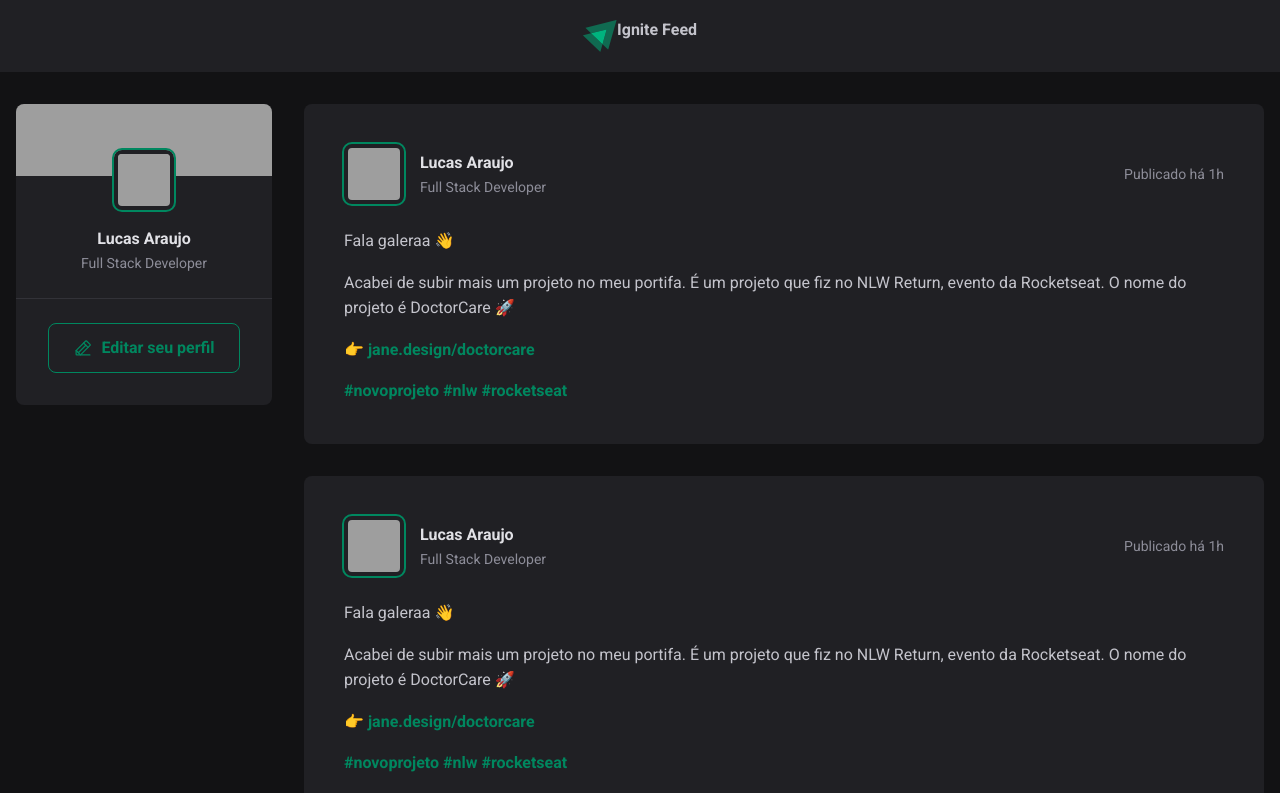
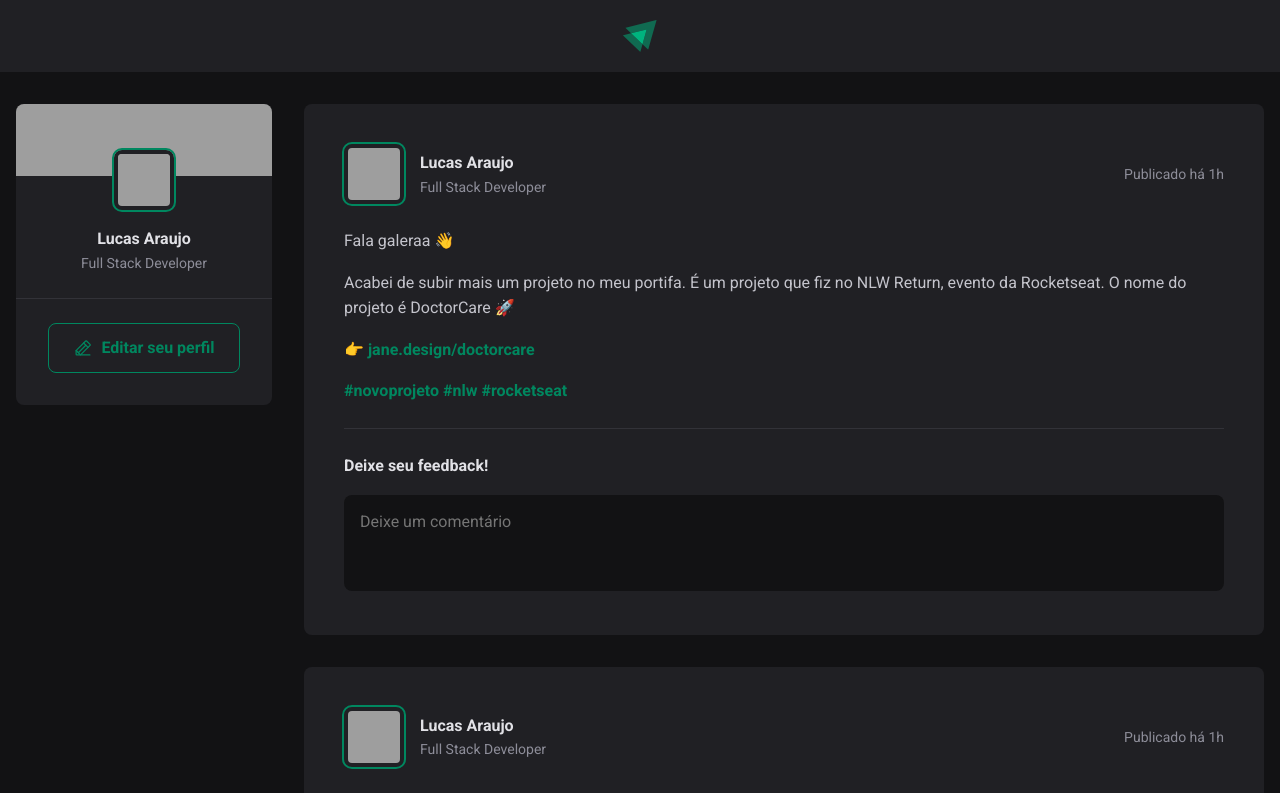
Before and after one commit to Lucas-Araujo15/ignite_feed, a React (Vite) app: page / in a window 1280 px wide. Shown: the top 793 px of the page. Built offline with nearby package versions, Linux system fonts and the light colour scheme; grey boxes are pictures that could not be loaded.

Commit message:
feat: adiciona formulário de comentários

```diff
--- a/src/components/Header.jsx
+++ b/src/components/Header.jsx
@@ -6,7 +6,7 @@
   return (
     <header className={styles.header}>
       <img src={igniteLogo} alt="Logotipo do Ignite" />
-      <strong>Ignite Feed</strong>
+      {/* <strong>Ignite Feed</strong> */}
     </header>
   )
 }
--- a/src/components/Post.jsx
+++ b/src/components/Post.jsx
@@ -29,15 +29,22 @@
         </p>
 
         <p>
-          👉{' '}<a href='#'>jane.design/doctorcare</a>
+          👉 <a href='#'>jane.design/doctorcare</a>
         </p>
 
         <p>
-          <a href='#'>#novoprojeto</a>{' '}
-          <a href='#'>#nlw</a>{' '}
+          <a href='#'>#novoprojeto</a> <a href='#'>#nlw</a>{' '}
           <a href='#'>#rocketseat</a>
         </p>
       </div>
+
+      <form className={styles.commentForm}>
+        <strong>Deixe seu feedback!</strong>
+        <textarea placeholder='Deixe um comentário' />
+        <footer>
+          <button type='submit'>Publicar</button>
+        </footer>
+      </form>
     </article>
   )
 }
--- a/src/components/Post.module.css
+++ b/src/components/Post.module.css
@@ -65,3 +65,55 @@
     color: var(--gray-400);
     line-height: 1.6;
 }
+
+.commentForm {
+    width: 100%;
+    margin-top: 1.5rem;
+    padding-top: 1.5rem;
+    border-top: 1px solid var(--gray-600);
+}
+
+.commentForm>strong {
+    line-height: 1.6;
+    color: var(--gray-100);
+}
+
+.commentForm textarea {
+    width: 100%;
+    background: var(--gray-900);
+    border: 0;
+    resize: none;
+    height: 6rem;
+    padding: 1rem;
+    border-radius: 8px;
+    color: var(--gray-100);
+    line-height: 1.4;
+    margin-top: 1rem;
+}
+
+.commentForm footer {
+    visibility: hidden;
+    max-height: 0;
+}
+
+.commentForm:focus-within footer{
+    visibility: visible;
+    max-height: none;
+}
+
+.commentForm button[type=submit] {
+    padding: 1rem 1.5rem;
+    margin-top: 1rem;
+    border-radius: 8px;
+    border: 0;
+    background: var(--green-500);
+    color: var(--white);
+    font-weight: bold;
+    cursor: pointer;
+
+    transition: background-color 0.1s;
+}
+
+.commentForm button[type=submit]:hover {
+    background: var(--green-300);
+}
--- a/src/global.css
+++ b/src/global.css
@@ -10,6 +10,11 @@
 
     --green-300: #00b37e;
     --green-500: #00875f;
+}
+
+:focus {
+    outline: transparent;
+    box-shadow: 0 0 0 2px var(--green-500);
 }
 
 * {
```
